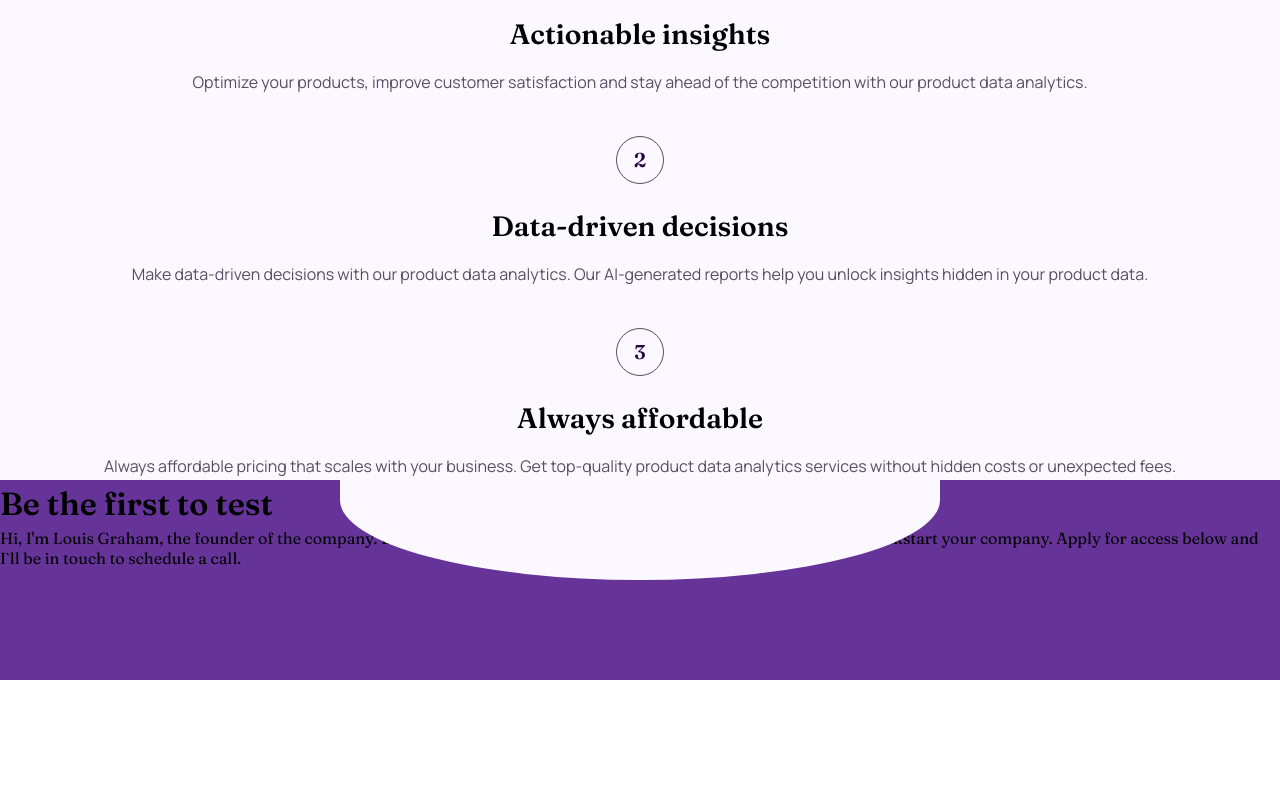
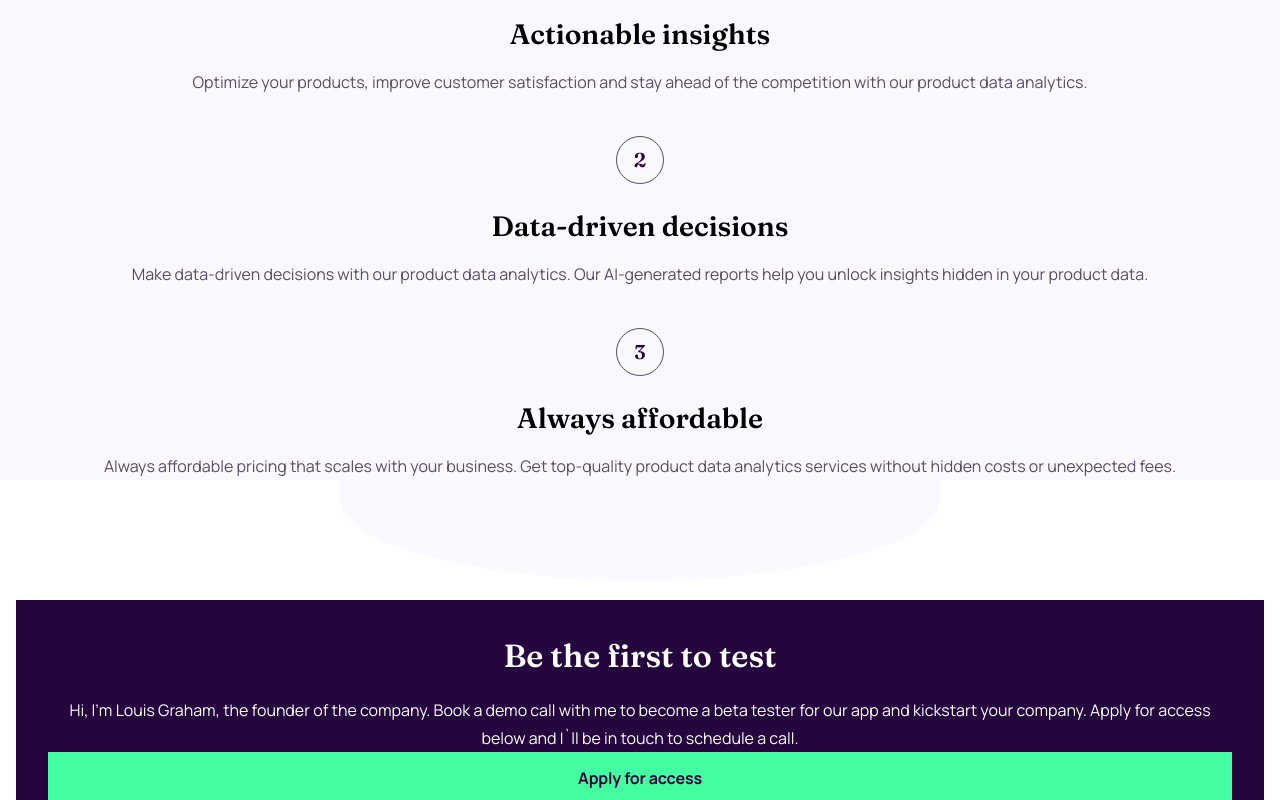
Before and after one commit to VeseMir2k/workit-landing-page, a React (Vite) app: page / in a window 1280 px wide. Shown: the part 371-1171 px from the top of the page. Before the commit the page ends 1051 px from the top, so only its background shows below. Built offline with nearby package versions, Linux system fonts and the light colour scheme.

Commit message:
📝 (DemoInvitation): Update DemoInvitation styles to improve layout and readability 📝 (DemoInvitation): Refactor DemoInvitation component to use new styles and add a Button component

```diff
--- a/src/components/DemoInvitation/DemoInvitation.module.css
+++ b/src/components/DemoInvitation/DemoInvitation.module.css
@@ -1,5 +1,6 @@
 .demo-invitation {
-  background-color: rebeccapurple;
+  background-color: white;
+  padding: 0 16px;
   width: 100%;
   height: 200px;
 }
@@ -8,3 +9,21 @@
   width: 280px;
   height: 280px;
 }
+
+.demo-invitation__content {
+  margin-top: 120px;
+  background-color: var(--primary-color);
+  padding: 32px;
+  color: white;
+  text-align: center;
+}
+
+.demo-invitation__title {
+  margin-bottom: 16px;
+}
+
+.demo-invitation__description {
+  font-size: 16px;
+  line-height: 28px;
+  font-family: var(--secondary-font-family);
+}
--- a/src/components/DemoInvitation/DemoInvitation.tsx
+++ b/src/components/DemoInvitation/DemoInvitation.tsx
@@ -1,17 +1,25 @@
+import Button from '../Button';
 import styles from './DemoInvitation.module.css';
 
 const DemoInvitation = () => {
-  const { 'demo-invitation': demoInvitationClass, 'demo-invitation__image-founder': imageFounderClass } = styles;
+  const {
+    'demo-invitation': demoInvitationClass,
+    'demo-invitation__image-founder': imageFounderClass,
+    'demo-invitation__content': contentClass,
+    'demo-invitation__title': titleClass,
+    'demo-invitation__description': descriptionClass,
+  } = styles;
 
   return (
     <div className={demoInvitationClass}>
       {/* <img className={imageFounderClass} src={imageFounder} alt="image founder" /> */}
-      <div>
-        <h2>Be the first to test</h2>
-        <p>
+      <div className={contentClass}>
+        <h2 className={titleClass}>Be the first to test</h2>
+        <p className={descriptionClass}>
           Hi, I&apos;m Louis Graham, the founder of the company. Book a demo call with me to become a beta tester for
           our app and kickstart your company. Apply for access below and I`ll be in touch to schedule a call.
         </p>
+        <Button variant="full" text="Apply for access" />
       </div>
     </div>
   );
```
